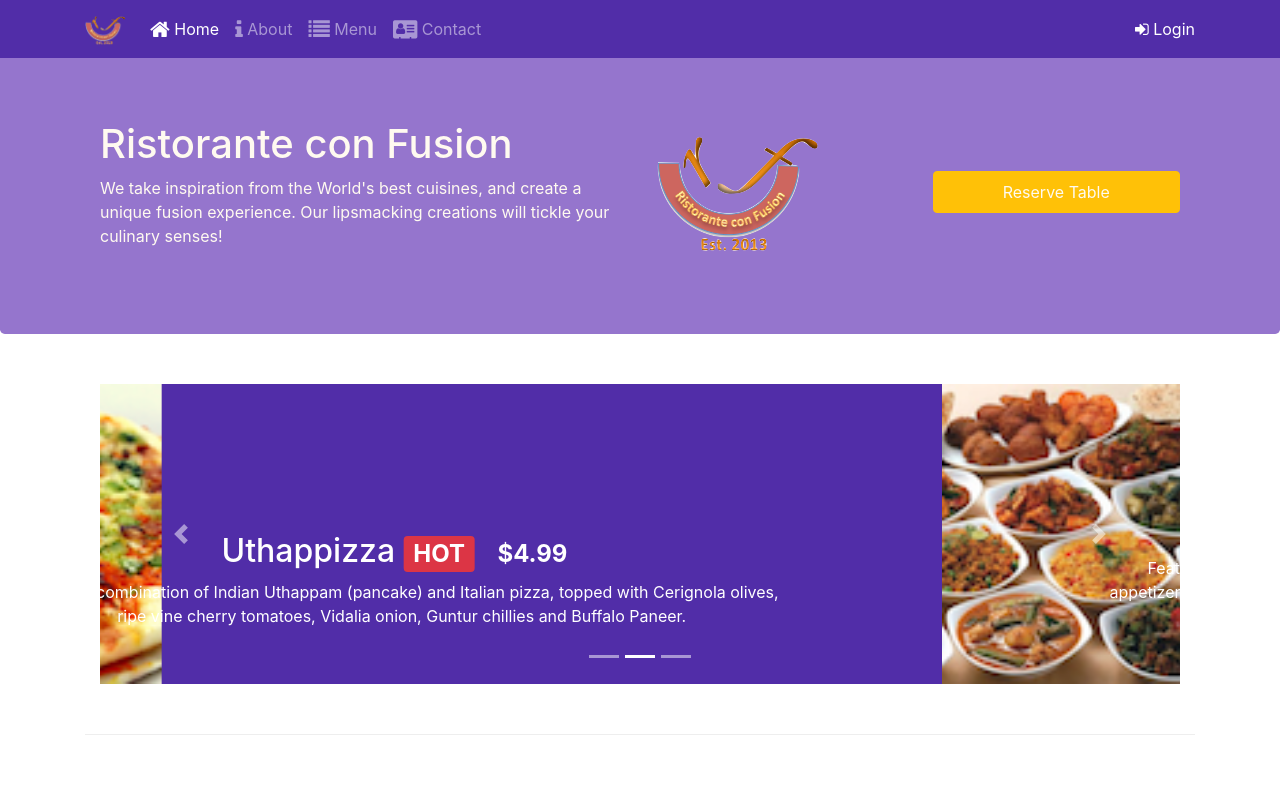
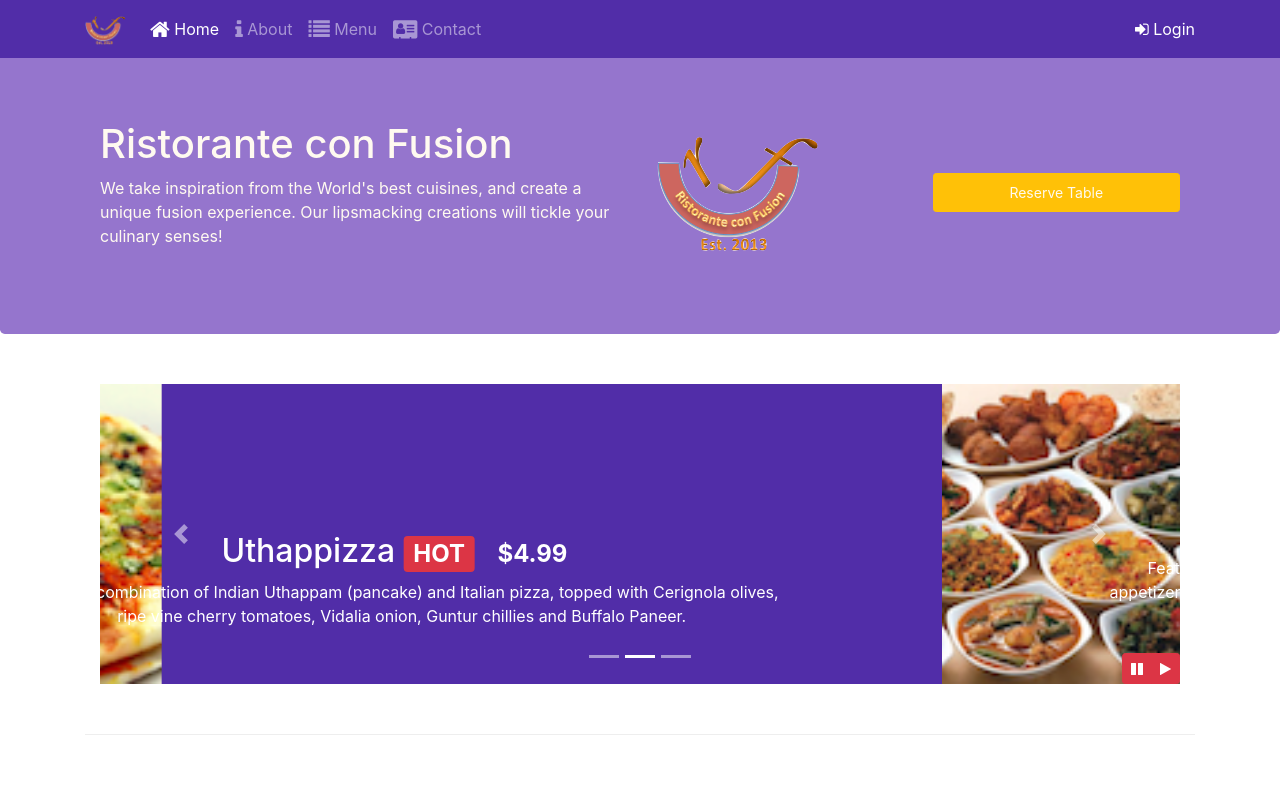
Before and after one commit to AbdulSalphan/Bootstrap-course, a website: page Bootstrap4/conFusion/index.html in a window 1280 px wide. Shown: the top 800 px of the page. Drawn offline with nearby package versions, Linux system fonts and the light colour scheme.

Commit message:
Bootstrap JQuery

```diff
--- a/Bootstrap4/conFusion/css/styles.css
+++ b/Bootstrap4/conFusion/css/styles.css
@@ -59,3 +59,10 @@ body{
     left: 0;
     min-height: 300px;
 }
+
+#carouselButton {
+    right:0px;
+    position: absolute;
+    bottom: 0px;
+    z-index: 1;
+}
--- a/Bootstrap4/conFusion/index.html
+++ b/Bootstrap4/conFusion/index.html
@@ -164,7 +164,7 @@
                     <img src="img/logo.png" class="img-fluid">
                 </div>
                 <div class="col-12 col-sm align-self-center">
-                    <a role="button" class="btn btn-block nav-link btn-warning" data-toggle="modal" data-target="#reserveform">Reserve Table</a>
+                    <a role="button" class="btn btn-sm btn-block nav-link btn-warning" data-toggle="modal" data-target="#reserveform">Reserve Table</a>
                 </div>
             </div>
         </div>
@@ -212,6 +212,14 @@
                     <a class="carousel-control-next" href="#mycarousel" role="button" data-slide="next">
                         <span class="carousel-control-next-icon"></span>
                     </a>
+                    <div class="btn-group" id="carouselButton">
+                        <button class="btn btn-danger btn-sm" id="carousel-pause">
+                            <span class="fa fa-pause"></span>
+                        </button>
+                        <button class="btn btn-danger btn-sm" id="carousel-play">
+                            <span class="fa fa-play"></span>
+                        </button>
+                    </div>
                 </div>
             </div>
         </div>
@@ -318,6 +326,17 @@
 <script src="node_modules/jquery/dist/jquery.slim.min.js"></script>
 <script src="node_modules/popper.js/dist/umd/popper.min.js"></script>
 <script src="node_modules/bootstrap/dist/js/bootstrap.min.js"></script>
+<script>
+    $(document).ready(function(){
+        $("#mycarousel").carousel( { interval: 2000 } );
+        $("#carousel-pause").click(function(){
+            $("#mycarousel").carousel('pause');
+        });
+        $("#carousel-play").click(function(){
+            $("#mycarousel").carousel('cycle');
+        });
+    });
+</script>
 </body>
 
 </html>
```
Also changed, not shown: 1 other file.
